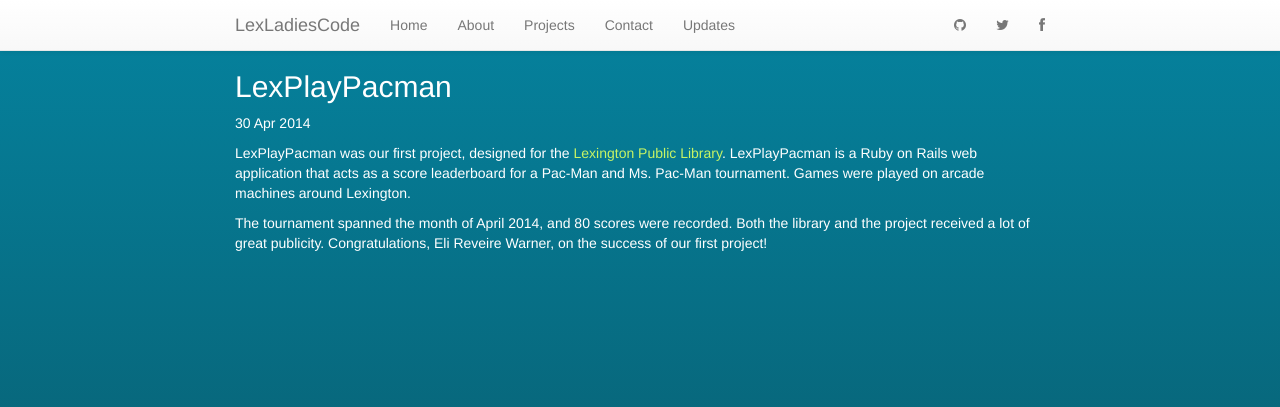
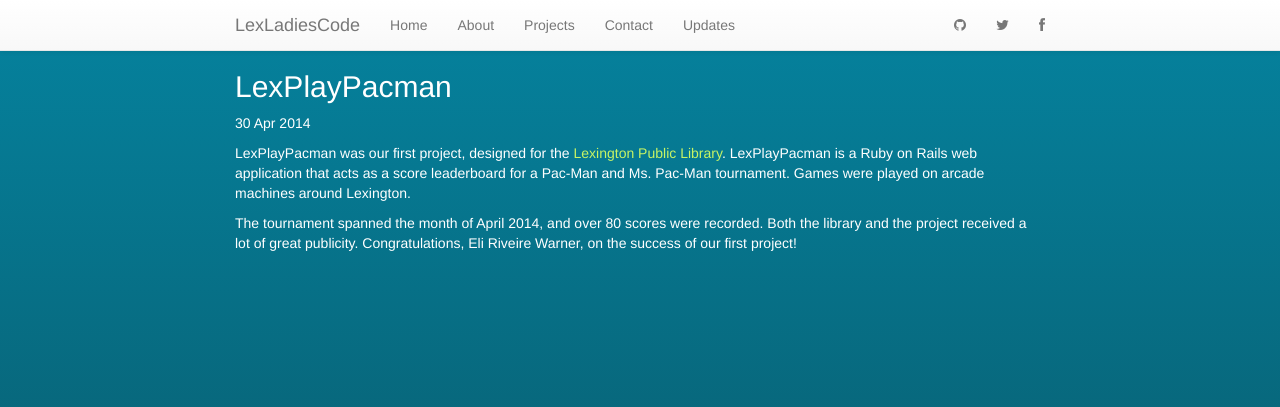
Before and after one commit to LexLadiesCode/LexLadiesCode.github.io, a Jekyll site: the page built from _posts/2014-04-30-lexplaypacman.markdown, in a window 1280 px wide. Shown: the top 407 px of the page. Built offline with Jekyll 4.4.1, drawn with Linux system fonts in a browser that asks for light colours; nearby versions of some CDN libraries; Markdown is read by kramdown in place of the engine named in the settings.

Commit message:
spelling

```diff
--- a/_posts/2014-04-30-lexplaypacman.markdown
+++ b/_posts/2014-04-30-lexplaypacman.markdown
@@ -11,4 +11,4 @@
 web application that acts as a score leaderboard for a Pac-Man and Ms. Pac-Man tournament. Games
 were played on arcade machines around Lexington.
 
-The tournament spanned the month of April 2014, and 80 scores were recorded. Both the library and the project received a lot of great publicity. Congratulations, Eli Reveire Warner, on the success of our first project!
+The tournament spanned the month of April 2014, and over 80 scores were recorded. Both the library and the project received a lot of great publicity. Congratulations, Eli Riveire Warner, on the success of our first project!
```
